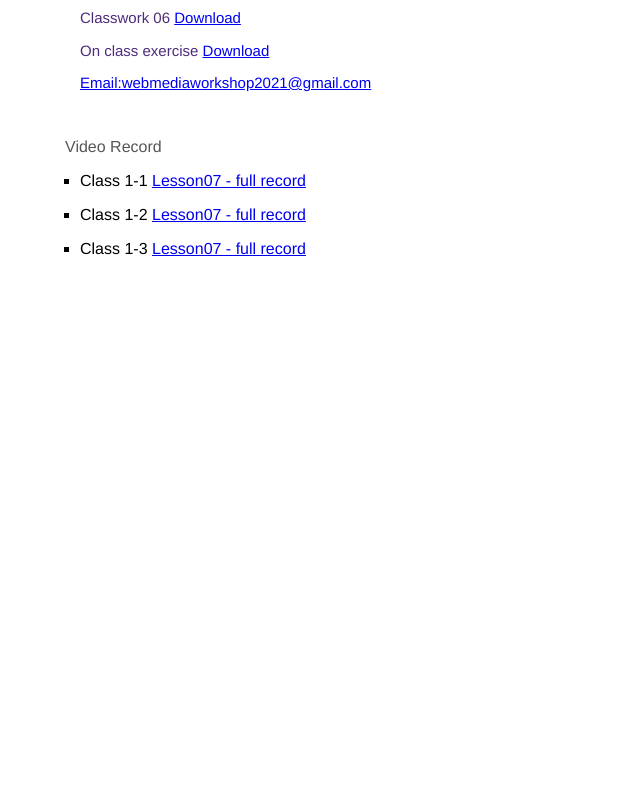
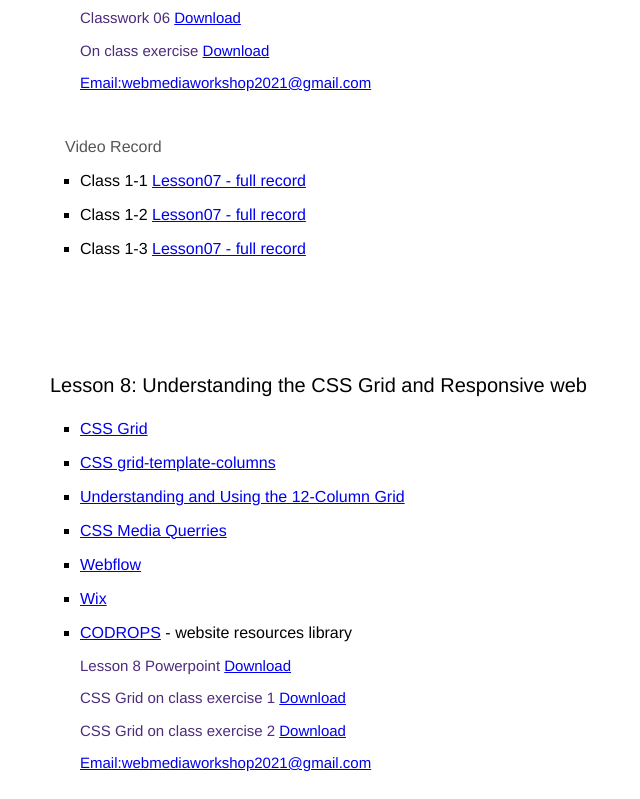
Before and after one commit to webmediaworkshop2021/course, a plain HTML site: page index.html in a window 1280 px wide. Shown: the part 5371-6170 px from the top of the page, without its empty margins (0-640 px from the left). Before the commit the page ends 5704 px from the top, so only its background shows below. Drawn offline with Linux system fonts and the light colour scheme.

Commit message:
Add files via upload

```diff
--- a/index.html
+++ b/index.html
@@ -420,4 +420,57 @@
 
                                 <br>
 
+                                <div class="lesson3">
+                                    <h3>Lesson 8: Understanding the CSS Grid and Responsive web</h3>
+
+                                    <ul>
+
+                                        <li><a href="https://css-tricks.com/getting-started-css-grid/
+
+
+                                            " target="_black">CSS Grid</a></li>
+                                        <li><a href="https://www.w3schools.com/cssref/pr_grid-template-columns.asp
+
+
+
+                                            " target="_black">CSS grid-template-columns</a></li>
+                                        <li><a href="https://www.unco.edu/web-communications/blog/understanding-the-12-column-grid.aspx
+
+
+                                            " target="_black">Understanding and Using the 12-Column Grid</a></li>
+                                        <li><a href="https://www.w3schools.com/css/css3_mediaqueries.asp
+
+
+                                            " target="_black">CSS Media Querries</a></li>
+                                        <li><a href="https://webflow.com
+
+
+                                            " target="_black">Webflow</a></li>
+                                        <li><a href="https://www.wix.com/
+
+                                            " target="_black">Wix</a></li>
+                                    </li>
+                                         <li><a href="https://tympanus.net/codrops/
+
+
+                                            " target="_black">CODROPS</a> - website resources library</li>
+
+
+
+
+
+                                    </ul>
+
+                                    <h4>Lesson 8 Powerpoint <a href="http://bit.ly/38E79jI" target="_black" >Download</a></h3>
+
+                                        <h4>CSS Grid on class exercise 1 <a href="https://bit.ly/3slTgOJ" target="_black">Download</a></h3>
+
+                                        <h4>CSS Grid on class exercise 2 <a href="http://bit.ly/2OufCz8" target="_black">Download</a></h3>
+
+                                        <h4><a href="mailto:webmediaworkshop2021@gmail.com">Email:webmediaworkshop2021@gmail.com</a></h4>
+
+                                        <br>
+
+
+
 </html>
```
